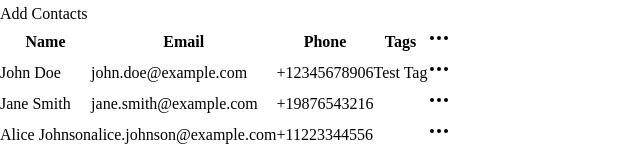
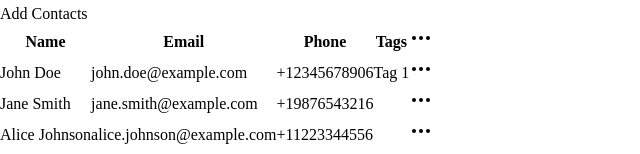
Before and after one commit to haydenwies/dexterity-sms, a Next.js app in the folder apps/web/: page /organizations/123/contacts in a window 1280 px wide. Shown: the part 574-728 px from the top of the page, without its empty margins (0-640 px from the left). Built offline with nearby package versions, Linux system fonts and the light colour scheme.

Commit message:
updated type for contact tags

```diff
--- a/apps/web/src/actions/contact/get-all-contacts.ts
+++ b/apps/web/src/actions/contact/get-all-contacts.ts
@@ -7,20 +7,11 @@ const getAllContacts = async (): Promise<ContactModel[]> => {
 		{
 			id: "1",
 			organizationId: "1",
+			tagIds: ["1"],
 			firstName: "John",
 			lastName: "Doe",
 			email: "john.doe@example.com",
 			phone: "+12345678906",
-			tags: [
-				{
-					id: "1",
-					organizationId: "1",
-					name: "Test Tag",
-					color: "#000000",
-					createdAt: new Date(),
-					updatedAt: new Date()
-				}
-			],
 			createdAt: new Date(),
 			updatedAt: new Date()
 		},
--- a/apps/web/src/features/contact/all-contacts-table/components/columns.tsx
+++ b/apps/web/src/features/contact/all-contacts-table/components/columns.tsx
@@ -1,13 +1,17 @@
 import { type ColumnDef } from "@tanstack/react-table"
 
-import { type ContactModel } from "@repo/types/contact"
+import { type ContactModel, type ContactTagModel } from "@repo/types/contact"
 import { Badge } from "@repo/ui/components/badge"
 import { Checkbox } from "@repo/ui/components/checkbox"
 
 import { AllContactsTableCellActions } from "~/features/contact/all-contacts-table/components/actions-cell"
 import { AllContactsTableHeaderActions } from "~/features/contact/all-contacts-table/components/actions-header"
 
-const getAllContactsColumns = (): ColumnDef<ContactModel>[] => {
+type Props = {
+	contactTags: ContactTagModel[]
+}
+
+const getAllContactsColumns = ({ contactTags }: Props): ColumnDef<ContactModel>[] => {
 	return [
 		{
 			id: "select",
@@ -55,7 +59,10 @@ const getAllContactsColumns = (): ColumnDef<ContactModel>[] => {
 			header: "Tags",
 			cell: ({ row }) => {
 				const contact = row.original
-				return contact.tags?.map((tag) => <Badge key={tag.id}>{tag.name}</Badge>)
+				return contact.tagIds?.map((tagId) => {
+					const tag = contactTags.find((tag) => tag.id === tagId)
+					return tag ? <Badge key={tag.id}>{tag.name}</Badge> : null
+				})
 			}
 		},
 		{
--- a/apps/web/src/features/contact/all-contacts-table/components/table.tsx
+++ b/apps/web/src/features/contact/all-contacts-table/components/table.tsx
@@ -3,18 +3,21 @@
 import { flexRender, getCoreRowModel, useReactTable, type RowSelectionState } from "@tanstack/react-table"
 import { use, useState } from "react"
 
-import { type ContactModel } from "@repo/types/contact"
+import { ContactTagModel, type ContactModel } from "@repo/types/contact"
 import { Table, TableBody, TableCell, TableHead, TableHeader, TableRow } from "@repo/ui/components/table"
 
 import { getAllContactsColumns } from "~/features/contact/all-contacts-table/components/columns"
 
 type Props = {
 	contactsPromise: Promise<ContactModel[]>
+	contactTagsPromise: Promise<ContactTagModel[]>
 }
 
-const AllContactsTable = ({ contactsPromise }: Props) => {
+const AllContactsTable = ({ contactsPromise, contactTagsPromise }: Props) => {
 	const data = use(contactsPromise)
-	const columns = getAllContactsColumns()
+	const contactTags = use(contactTagsPromise)
+
+	const columns = getAllContactsColumns({ contactTags })
 
 	const [rowSelection, setRowSelection] = useState<RowSelectionState>({})
 
--- a/packages/types/src/contact/contact.type.ts
+++ b/packages/types/src/contact/contact.type.ts
@@ -1,11 +1,11 @@
 type ContactModel = {
 	id: string
 	organizationId: string
+	tagIds?: string[]
 	firstName?: string
 	lastName?: string
 	email?: string
 	phone?: string
-	tags?: ContactTagModel[]
 	createdAt: Date
 	updatedAt: Date
 }
```
